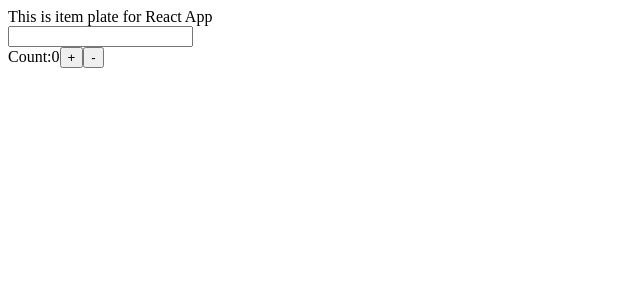
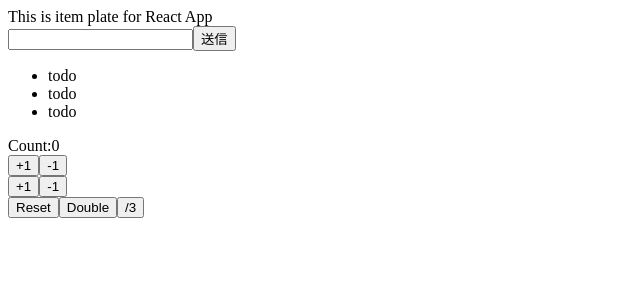
Before and after one commit to ToshifumiIde/React_hooks-101, a React (Create React App) app: page / in a window 1280 px wide. Shown: the top 300 px of the page, without its empty margins (0-640 px from the left). Built offline with nearby package versions, Linux system fonts and the light colour scheme.

Commit message:
set counter

```diff
--- a/src/App.js
+++ b/src/App.js
@@ -3,10 +3,41 @@
 export const App = () => {
   const [value, setValue] = useState("");
   const [count, setCount] = useState(0);
+
+  const increment = () => {
+    setCount(count + 1);
+  };
+  const decrement = () => {
+    setCount(count - 1);
+  };
+  const increment2 = () => {
+    setCount((previousCount) => previousCount + 1);
+  };
+  const decrement2 = () => {
+    setCount((previousCount) => previousCount - 1);
+  };
+  const handleSubmit = (e) => {
+    e.preventDefault();
+    setValue("");
+  };
+  const setReset = () => {
+    setCount(0);
+  };
+  const setDouble = () => {
+    setCount(count * 2);
+  };
+  const setMultiple3 = () => {
+    if (count % 3 === 0) {
+      setCount(count / 3);
+    } else {
+      return;
+    }
+  };
+
   return (
-    <div className="">
+    <>
       This is item plate for React App
-      <form action="">
+      <form onSubmit={handleSubmit}>
         <input
           type="text"
           value={value}
@@ -14,18 +45,27 @@
             setValue(e.target.value);
           }}
         />
+        <button>送信</button>
       </form>
+      <ul>
+        <li>todo</li>
+        <li>todo</li>
+        <li>todo</li>
+      </ul>
+      Count:{count}
       <div className="">
-        Count:{count}
-        <button
-        // onClick={setCount(count + 1)}
-        >
-          +
-        </button>
-        <button
-        // onClick={}
-        >-</button>
+        <button onClick={increment}>+1</button>
+        <button onClick={decrement}>-1</button>
       </div>
-    </div>
+      <div className="">
+        <button onClick={increment2}>+1</button>
+        <button onClick={decrement2}>-1</button>
+      </div>
+      <div className="">
+        <button onClick={setReset}>Reset</button>
+        <button onClick={setDouble}>Double</button>
+        <button onClick={setMultiple3}>/3</button>
+      </div>
+    </>
   );
 };
```
